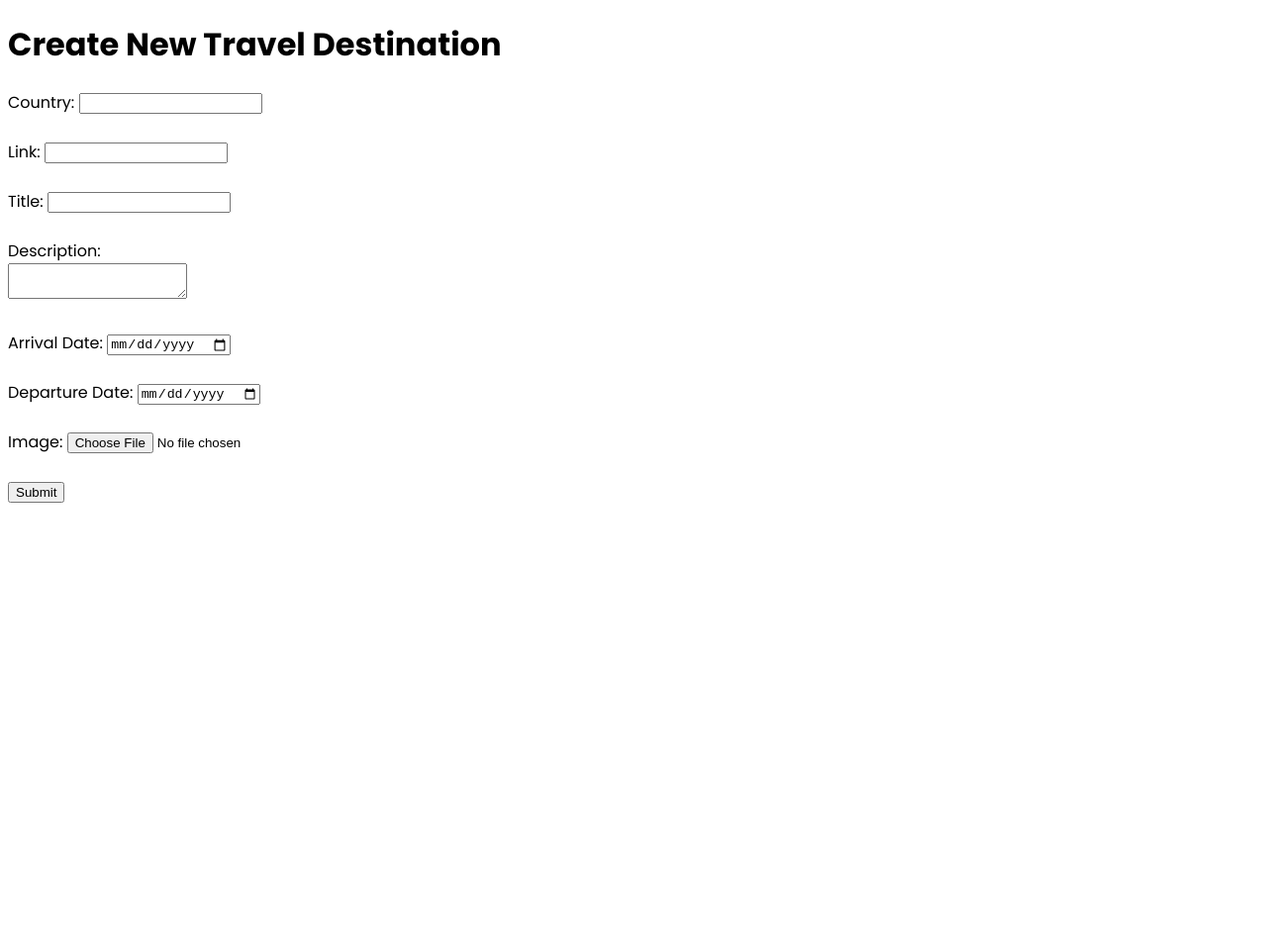
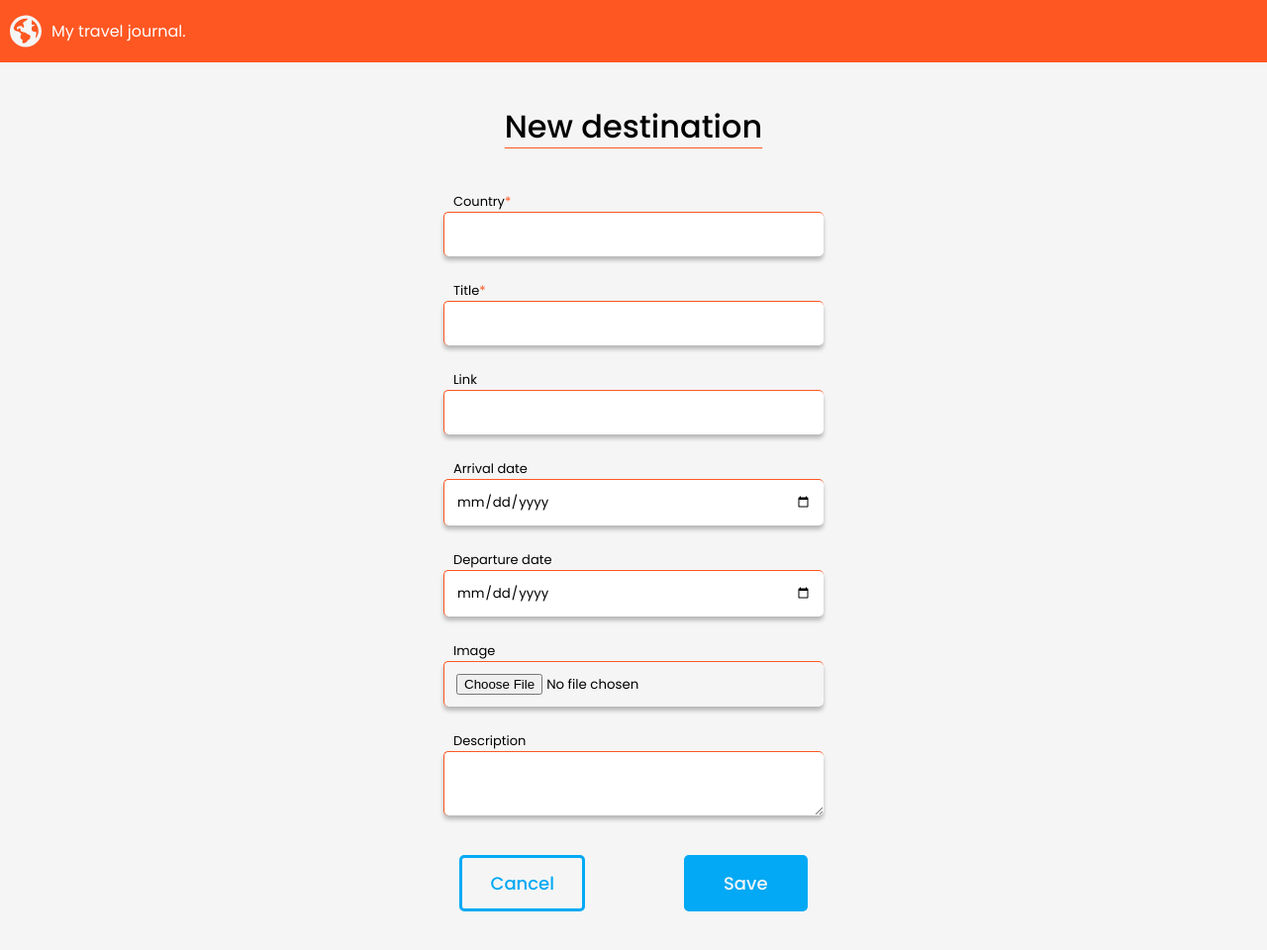
Before and after one commit to handup/Travel_Destinations_Project, a website: page TravelDestinationClient/createDestinationPage.html in a window 1280 px wide. Shown: the whole page at 99% size. Before the commit the page ends 800 px from the top, so only its background shows below. Drawn offline with Linux system fonts and the light colour scheme.

Commit message:
styling form page

```diff
--- a/TravelDestinationClient/createDestinationPage.html
+++ b/TravelDestinationClient/createDestinationPage.html
@@ -1,39 +1,49 @@
 <!DOCTYPE html>
 <html lang="en">
-
   <head>
-    <meta charset="UTF-8">
-    <meta name="viewport" content="width=device-width, initial-scale=1.0">
+    <meta charset="UTF-8" />
+    <meta name="viewport" content="width=device-width, initial-scale=1.0" />
     <title>Create New Travel Destination</title>
-    <link rel="stylesheet" href="style.css">
+    <link rel="stylesheet" href="style.css" />
+    <link rel="stylesheet" href="styleCreateDestinationPage.css" />
   </head>
 
-<body>
-    <h1>Create New Travel Destination</h1>
+  <body id="createDestination">
+    <header>
+      <img src="Fill 214.svg" alt="world" />
+      <p>My travel journal.</p>
+    </header>
+
+    <main>
+      <h1>New destination</h1>
       <form id="createForm">
-        <label for="country">Country:</label>
-        <input type="text" id="country" required><br><br>
+        <label for="country">Country<span>*</span></label>
+        <input type="text" id="country" required /><br />
 
-        <label for="link">Link:</label>
-        <input type="url" id="link" required><br><br>
+        <label for="title">Title<span>*</span></label>
+        <input type="text" id="title" required /><br />
 
-        <label for="title">Title:</label>
-        <input type="text" id="title" required><br><br>
+        <label for="link">Link</label>
+        <input type="url" id="link" /><br />
 
-        <label for="description">Description:</label><br>
-        <textarea id="description" required></textarea><br><br>
+        <label for="arrivalDate">Arrival date</label>
+        <input type="date" id="arrivalDate" required /><br />
 
-        <label for="arrivalDate">Arrival Date:</label>
-        <input type="date" id="arrivalDate" required><br><br>
+        <label for="departureDate">Departure date</label>
+        <input type="date" id="departureDate" required /><br />
 
-        <label for="departureDate">Departure Date:</label>
-        <input type="date" id="departureDate" required><br><br>
+        <label for="image">Image</label>
+        <input type="file" id="image" accept="image/*" required /><br />
 
-        <label for="image">Image:</label>
-        <input type="file" id="image" accept="image/*" required><br><br>
+        <label for="description">Description</label>
+        <textarea id="description" required></textarea><br />
 
-        <button type="button" id="submitBtn">Submit</button>
+        <div class="buttons">
+          <button type="button" id="cancelBtn">Cancel</button>
+          <button type="button" id="submitBtn">Save</button>
+        </div>
       </form>
+    </main>
 
     <script>
       const imageToBase64 = (file) =>
@@ -44,21 +54,21 @@
           reader.onerror = (e) => reject(e);
         });
 
-        const createForm = document.getElementById('createForm');
-        const submitBtn = document.getElementById('submitBtn');
+      const createForm = document.getElementById("createForm");
+      const submitBtn = document.getElementById("submitBtn");
 
       // Sample destinations data
       const destinations = [];
 
-        submitBtn.addEventListener('click', async () => {
+      submitBtn.addEventListener("click", async () => {
         // Get form values
-            const country = document.getElementById('country').value;
-            const link = document.getElementById('link').value;
-            const title = document.getElementById('title').value;
-            const description = document.getElementById('description').value;
-            const arrivalDate = document.getElementById('arrivalDate').value;
-            const departureDate = document.getElementById('departureDate').value;
-            const image = await imageToBase64(document.getElementById('image').files[0]); // Assuming a single image file
+        const country = document.getElementById("country").value;
+        const link = document.getElementById("link").value;
+        const title = document.getElementById("title").value;
+        const description = document.getElementById("description").value;
+        const arrivalDate = document.getElementById("arrivalDate").value;
+        const departureDate = document.getElementById("departureDate").value;
+        const image = await imageToBase64(document.getElementById("image").files[0]); // Assuming a single image file
 
         // Create a destination object
         const destination = {
@@ -68,20 +78,26 @@
           description,
           arrivalDate,
           departureDate,
-                image
+          image,
         };
 
-            const response = await fetch('http://localhost:3000/destinations', {
+        const response = await fetch("http://localhost:3000/destinations", {
           method: "POST",
           headers: {
-                    'Content-Type': 'application/json',
-                }, body: JSON.stringify(destination)
+            "Content-Type": "application/json",
+          },
+          body: JSON.stringify(destination),
         });
-            console.log(response.json())
+        console.log(response.json());
 
-            // window.location.replace("./index.html");
+        window.location.replace("./index.html");
+      });
+
+      //Cancel button taking back to home
+      document.querySelector("#cancelBtn").addEventListener("click", function (e) {
+        e.preventDefault();
+        window.location.replace("./index.html");
       });
     </script>
   </body>
-
 </html>
--- a/TravelDestinationClient/styleCreateDestinationPage.css
+++ b/TravelDestinationClient/styleCreateDestinationPage.css
@@ -0,0 +1,89 @@
+#createDestination {
+  margin: 0;
+  background-color: #f5f5f5;
+  padding-bottom: 10rem;
+}
+
+#createDestination header {
+  background-color: #ff5722;
+  display: flex;
+  gap: 10px;
+  padding: 3px 10px;
+  color: white;
+}
+
+main {
+  display: flex;
+  flex-direction: column;
+  align-items: center;
+  margin-top: 20px;
+}
+
+h1 {
+  font-weight: 500;
+  text-decoration: underline;
+  text-decoration-color: #ff5722;
+  text-decoration-style: solid;
+  text-decoration-thickness: 1px;
+  text-underline-offset: 10px;
+  text-align: center;
+}
+
+#createForm {
+  margin-top: 20px;
+  display: flex;
+  flex-direction: column;
+  width: 30%;
+}
+
+#createForm label {
+  font-size: 13px;
+  margin-left: 10px;
+}
+
+#createForm label span {
+  color: #ff5722;
+}
+
+#createForm input,
+#createForm textarea {
+  padding: 12px 12px;
+  font-family: "Poppins", sans-serif;
+  border: solid #ff5722;
+  border-width: 1px 0px 0px 1px;
+  border-radius: 5px;
+  box-shadow: 0px 4px 4px 0px rgba(0, 0, 0, 0.25);
+}
+
+.buttons {
+  display: flex;
+  justify-content: center;
+  gap: 100px;
+  margin-top: 15px;
+}
+
+#cancelBtn {
+  border: solid 3px #03a9f4;
+  border-radius: 5px;
+  padding: 12px 28px;
+  gap: 10px;
+  background-color: transparent;
+  color: #03a9f4;
+  font-family: "Poppins", sans-serif;
+  font-weight: 500;
+  font-size: 18px;
+  cursor: pointer;
+}
+
+#submitBtn {
+  border: none;
+  border-radius: 5px;
+  padding: 12px 40px;
+  gap: 10px;
+  background-color: #03a9f4;
+  color: #f5f5f5;
+  font-family: "Poppins", sans-serif;
+  font-weight: 500;
+  font-size: 18px;
+  cursor: pointer;
+}
```
Also changed, not shown: TravelDestinationClient/Fill 214.svg (added). Lines whose indentation alone changed are shown as unchanged.
